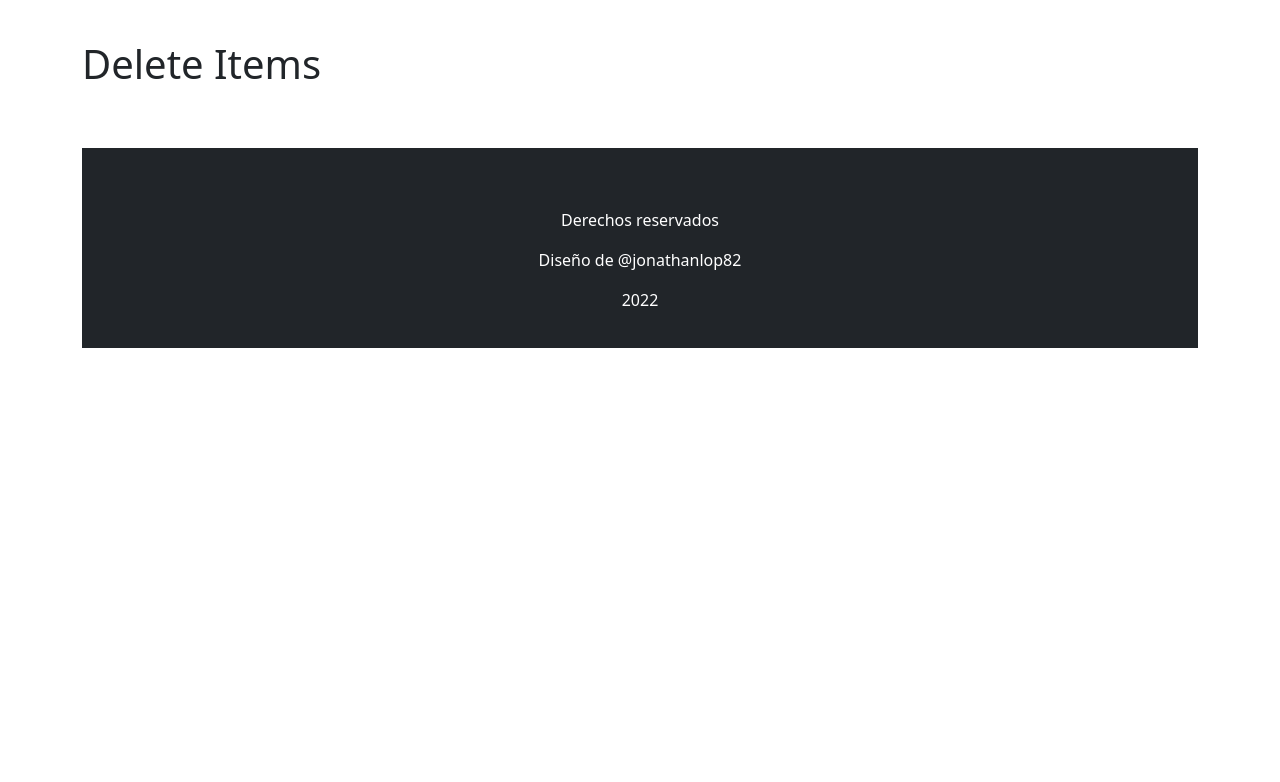
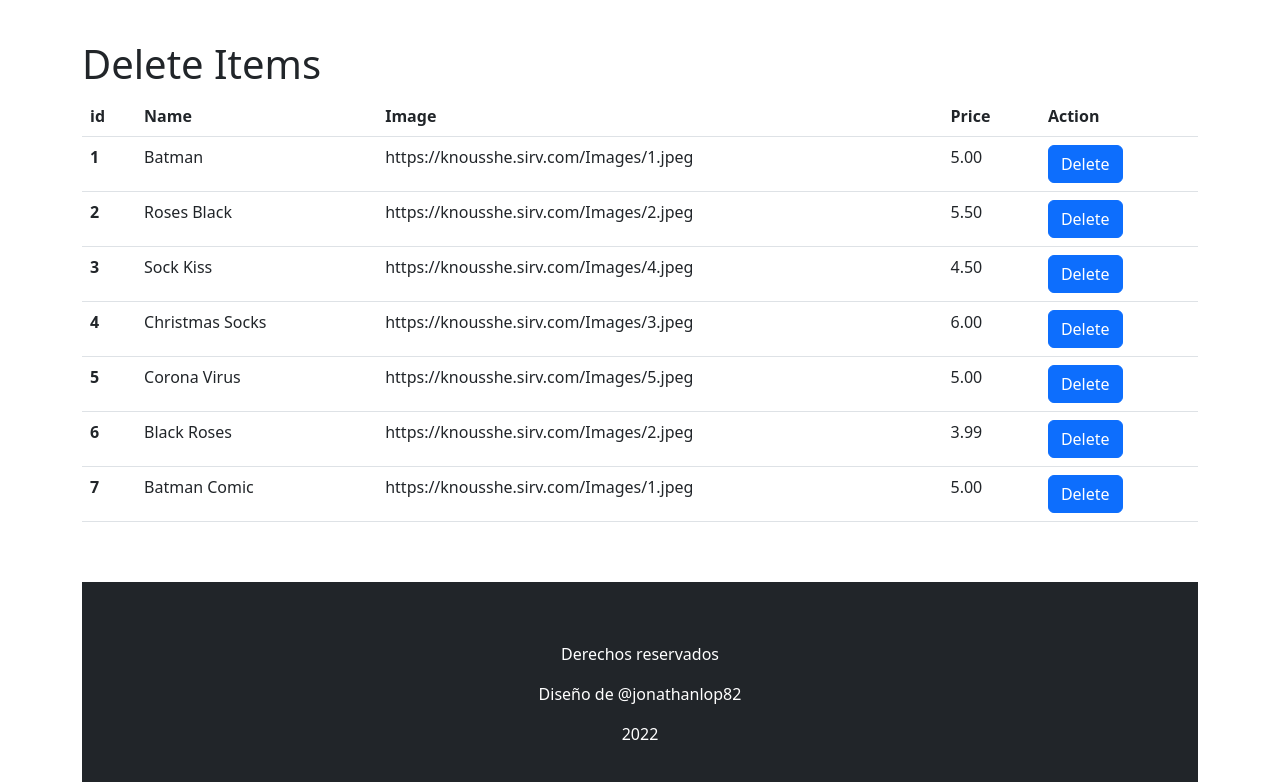
Before and after one commit to jonathanlop82/socks-webstore, a Flask app: page /delete in a window 1280 px wide; the page is wider, and only the part inside the window is pictured. Shown: the part 296-1078 px from the top of that part. Before the commit the page ends 644 px from the top of that part, so only its background shows below. Run offline with Flask 2, Linux system fonts and the light colour scheme; data comes from the database, SQL or seed files in the repository; both versions use the stored data as it was after the commit; some libraries are stand-ins or nearby versions.

Commit message:
Done Update module

```diff
--- a/app.py
+++ b/app.py
@@ -1,4 +1,5 @@
 
+from crypt import methods
 from flask import Flask, render_template, request, redirect
 
 from flask_sqlalchemy import SQLAlchemy
@@ -21,17 +22,6 @@ class Items(db.Model):
 
 db.create_all()
 
-# item = Items(name='Sock One', image='https://knousshe.sirv.com/Images/1.jpeg', price='5.00')
-# db.session.add(item)
-# db.session.commit()
-
-# item = Items(name='Sock Two', image='https://knousshe.sirv.com/Images/2.jpeg', price='5.50')
-# db.session.add(item)
-# db.session.commit()
-
-# item = Items(name='Sock Three', image='https://knousshe.sirv.com/Images/3.jpeg', price='4.50')
-# db.session.add(item)
-# db.session.commit()
 
 year = datetime.now().year
 
@@ -56,7 +46,8 @@ def add():
 
 @app.route('/delete')
 def delete():
-    return render_template('delete.html')
+    all_items = db.session.query(Items).all()
+    return render_template('delete.html', all_items=all_items)
 
 
 @app.route('/update')
@@ -70,6 +61,19 @@ def store():
     all_items = db.session.query(Items).all()
     return render_template('store.html', all_items=all_items)
 
+@app.route('/update/<int:id>', methods=["POST","GET"])
+def update_item(id):
+    if request.method == "POST":
+        item_to_update = Items.query.get(id)
+        item_to_update.name = request.form.get("name")
+        item_to_update.image = request.form.get("urlimage")
+        item_to_update.price = request.form.get("price")
+        db.session.commit()
+        return redirect('/')
+    item = Items.query.filter_by(id=id).first()
+    return render_template('updateitem.html', item=item)
+
+
 
 if __name__ == '__main__':
     app.run(debug=True)
--- a/templates/base.html
+++ b/templates/base.html
@@ -51,8 +51,8 @@
                     </a>
                     <ul class="dropdown-menu">
                       <li><a class="dropdown-item" href="{{  url_for("add") }}">Add Item</a></li>
-                      <li><a class="dropdown-item" href="{{  url_for("update") }}">Update Item</a></li>
-                      <li><a class="dropdown-item" href="{{  url_for("delete") }}">Delete Item Item</a></li>
+                      <li><a class="dropdown-item" href="{{  url_for("update") }}">Edit Items</a></li>
+                      <li><a class="dropdown-item" href="{{  url_for("delete") }}">Delete Items</a></li>
                       <li><hr class="dropdown-divider"></li>
                       <li><a class="dropdown-item" href="#">Something else here</a></li>
                     </ul>
--- a/templates/delete.html
+++ b/templates/delete.html
@@ -5,7 +5,29 @@
 <div class="container delete-items">
     <h1>Delete Items</h1>
 
-
+    <table class="table">
+        <thead>
+          <tr>
+            <th scope="col">id</th>
+            <th scope="col">Name</th>
+            <th scope="col">Image</th>
+            <th scope="col">Price</th>
+            <th scope="col">Action</th>
+          </tr>
+        </thead>
+        <tbody>
+        {% for item in all_items %}
+          <tr>
+            <th scope="row">{{ item.id }}</th>
+            <td>{{ item.name }}</td>
+            <td>{{ item.image }}</td>
+            <td>{{ "%.2f"|format(item.price) }}</td>
+            <td><a class="btn btn-primary" href="" role="button">Delete</a></td>
+            <!-- <td><button type="button" class="btn btn-primary" onclick="/update/{{ item.id }}">Update</button></td> -->
+          </tr>
+          {% endfor %}
+        </tbody>
+      </table>
 
 
 {% endblock %}
--- a/templates/update.html
+++ b/templates/update.html
@@ -22,7 +22,8 @@
             <td>{{ item.name }}</td>
             <td>{{ item.image }}</td>
             <td>{{ "%.2f"|format(item.price) }}</td>
-            <td><button type="button" class="btn btn-primary">Update</button></td>
+            <td><a class="btn btn-primary" href="/update/{{ item.id }}" role="button">Edit</a></td>
+            <!-- <td><button type="button" class="btn btn-primary" onclick="/update/{{ item.id }}">Update</button></td> -->
           </tr>
           {% endfor %}
         </tbody>
```
Also changed, not shown: templates/updateitem.html (added, +36 -0 lines), socks-store.db.
